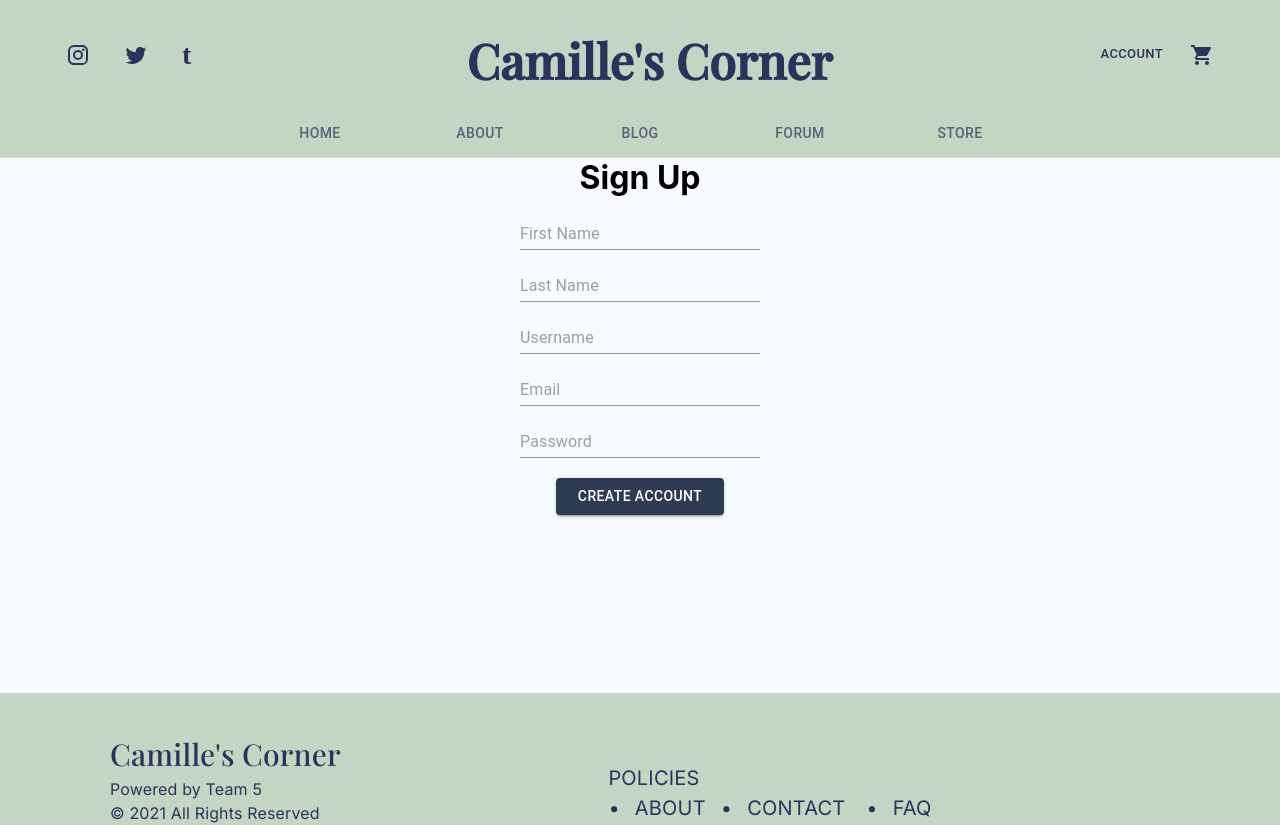
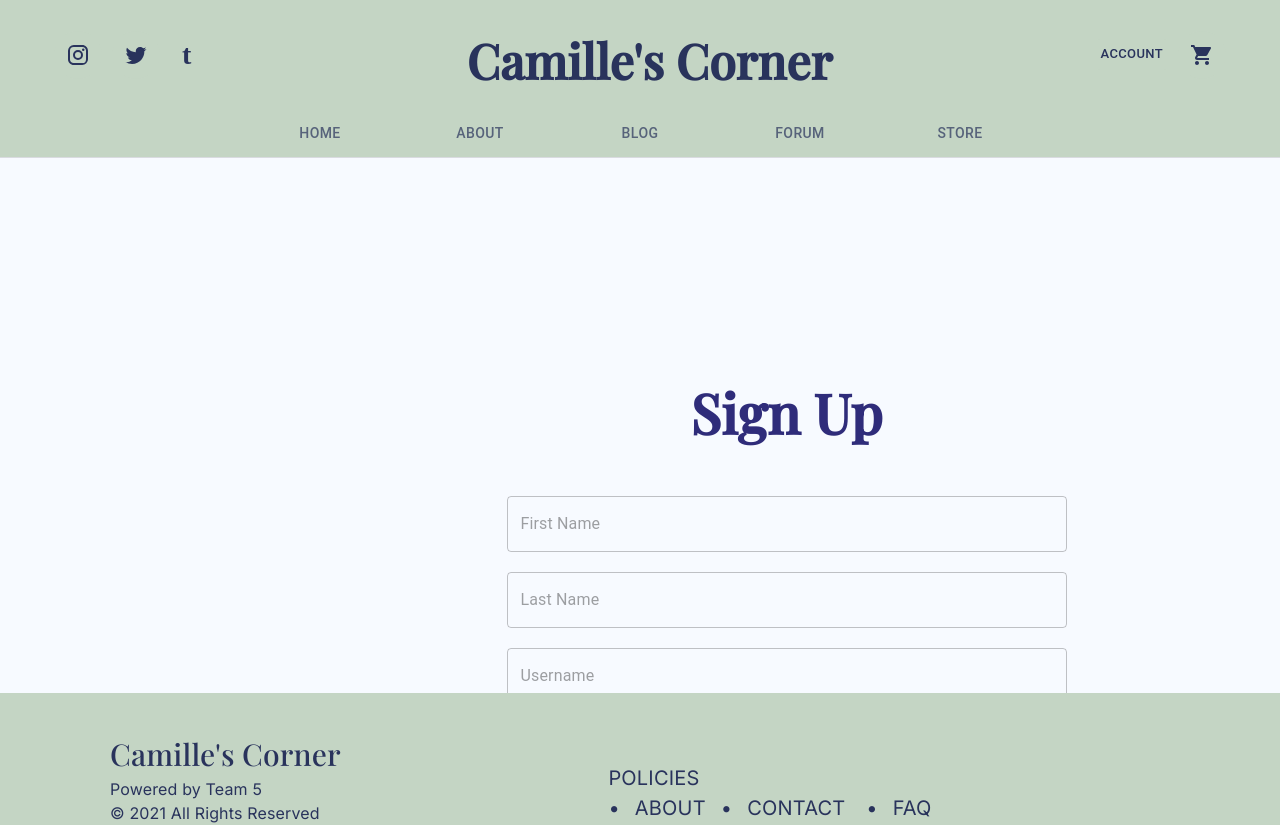
Before and after one commit to smlaming/camille-cooper-blog, a React (Create React App) app: page /sign_up in a window 1280 px wide. Shown: the top 825 px of the page. Built offline with nearby package versions, Linux system fonts and the light colour scheme; no server answers.

Commit message:
styling changes to login/signup/forum pages

```diff
--- a/src/components/Forum.js
+++ b/src/components/Forum.js
@@ -5,7 +5,7 @@ import { UserContext } from "../contexts/UserContext";
 import { useContext } from "react";
 import firebase from "../firebase/firebase";
 import 'react-discussion-board/dist/index.css';
-
+import Box from "@material-ui/core/Box"
 const Forum = () => {
 
     const { user, firstName } = useContext(UserContext);
@@ -52,8 +52,15 @@ const Forum = () => {
     }
 
     return (
-        <div>
+      <div >
+        <div style={{marginTop:"190px"}}>
+        <h1 style={{fontFamily: "Playfair Display", fontSize: 35}}>Welcome to the Forum!</h1>
+        <div style={{fontFamily: "Inter", fontSize:20}}>Feel free to chat with the community ♡</div></div>
+        <div style={{marginRight:"600px", marginLeft:"600px",  marginTop:"40px"}}>
+          <Box boxShadow={2}>
             <DiscussionBoard posts={myPosts} onSubmit={submitPost} firstName={firstName === undefined ? "" : "by " + firstName} />
+            </Box>
+        </div>
         </div>
     )
 }
--- a/src/components/LoginPage.js
+++ b/src/components/LoginPage.js
@@ -1,14 +1,36 @@
 import React, { useState } from "react";
 import firebase from "../firebase/firebase";
-import { TextField, Button, Paper } from "@material-ui/core";
+import { TextField, Button, Paper , Box} from "@material-ui/core";
 import { useHistory, NavLink } from "react-router-dom";
 import axios from "axios";
 import { UserContext } from "../contexts/UserContext";
 import { useContext } from "react";
+import { makeStyles } from '@material-ui/core/styles';
+import Card from '@material-ui/core/Card';
+import Link from "@material-ui/core/Link"
+const useStyles = makeStyles((theme) => ({
+    button: {
+      backgroundColor: "#c4d5c4",
+      color: "#2f2c7a",
+      height: 50,
+      width: "27em",
+      fontWeight: "bold",
+      marginTop: 30,
+      fontSize: 22,
+  },
+  darkblue: {
+    color: "#2f2c7a",
+    fontFamily: 'Playfair Display',
+    fontSize: 55,
+    fontWeight: "bold",
+    paddingBottom: 10,
+}
+  }));
 
 const LoginPage = () => {
-    document.body.style = 'background:"white";';
+    document.body.style = 'background:"grey";';
 
+    const classes = useStyles();
     const history = useHistory();
     const { setUser, forceUserReload } = useContext(UserContext);
     const [email, setEmail] = useState("");
@@ -35,8 +57,9 @@ const LoginPage = () => {
     return (
         <div>
 
-            <div >
-                <h1>Login</h1>
+            <div style={{float: "right", marginRight: "210px", marginTop:"220px"}}>
+
+                <h1 className={classes.darkblue}>Login</h1>
                 <form
                     style={{
                         display: "flex",
@@ -49,36 +72,38 @@ const LoginPage = () => {
                     <TextField
                         type="text"
                         value={email}
+                        variant="outlined"
                         onChange={({ target }) => setEmail(target.value)}
                         placeholder="Email"
-                        style={{ width: "15em" }}
+                        style={{ width: "37em" }}
                     />
                     <br />
                     <TextField
                         type="password"
                         value={password}
+                        variant="outlined"
                         onChange={({ target }) => setPassword(target.value)}
                         placeholder="Password"
-                        style={{ width: "15em" }}
+                        style={{ width: "37em" }}
                     />
 
                     <br />
                     <Button
                         type="submit"
                         variant="contained"
-                        color="primary"
-                        style={{ width: "7em", backgroundColor: "#2E3B55" }}
                         onClick={logIn}
+                        className={classes.button}
+                        style={{marginBottom:10}}
                     >
-                        Log In
+                        SIgn in
                     </Button>
                     <br />
-                    <NavLink className="navbar-item" activeClassName="is-active" to="/sign_up">
-                        Or Create An Account
-            </NavLink>
+                    <Link style={{fontFamily: "inter", color: "#2f2c7a", paddingBottom: 40}} href="/sign_up">
+                        Don't have an account? Create one.
+            </Link>
                 </form>
             </div>
-
+            <img style={{width: 1100, float: "left", paddingRight:1}} src="https://secure.img1-ag.wfcdn.com/im/56274461/resize-h800%5Ecompr-r85/1096/109639462/Sia+2+-+Person+Seating+Group+with+Cushions.jpg"></img>
         </div>
     );
 };
--- a/src/components/SignUpPage.js
+++ b/src/components/SignUpPage.js
@@ -5,11 +5,31 @@ import { useHistory } from "react-router-dom";
 import axios from "axios";
 import { UserContext } from "../contexts/UserContext";
 import { useContext } from "react";
-
+import { makeStyles } from '@material-ui/core/styles';
+import Card from '@material-ui/core/Card';
+import Link from "@material-ui/core/Link"
+const useStyles = makeStyles((theme) => ({
+    button: {
+        backgroundColor: "#c4d5c4",
+        color: "#2f2c7a",
+        height: 50,
+        width: "27em",
+        fontWeight: "bold",
+        marginTop: 30,
+        fontSize: 21,
+    },
+    darkblue: {
+      color: "#2f2c7a",
+      fontFamily: 'Playfair Display',
+      fontSize: 55,
+      fontWeight: "bold",
+      paddingBottom: 10,
+  }
+  }));
 
 const SignUpPage = () => {
     document.body.style = 'background:"white";';
-
+    const classes = useStyles();
     const history = useHistory();
     const { setUser, forceUserReload } = useContext(UserContext);
     const [email, setEmail] = useState("");
@@ -51,8 +71,9 @@ const SignUpPage = () => {
 
     return (
         <div>
+        <div style={{float: "right", marginRight: "210px", marginTop:"180px"}}>
 
-            <h1>Sign Up</h1>
+            <h1 className={classes.darkblue}>Sign Up</h1>
             <form
                 style={{
                     display: "flex",
@@ -65,41 +86,46 @@ const SignUpPage = () => {
                 <TextField
                     type="text"
                     value={firstName}
+                    variant="outlined"
                     onChange={({ target }) => setFirstName(target.value)}
                     placeholder="First Name"
-                    style={{ width: "15em" }}
+                    style={{ width: "35em" }}
                 />
                 <br />
                 <TextField
                     type="text"
                     value={lastName}
+                    variant="outlined"
                     onChange={({ target }) => setLastName(target.value)}
                     placeholder="Last Name"
-                    style={{ width: "15em" }}
+                    style={{ width: "35em" }}
                 />
                 <br />
                 <TextField
                     type="text"
                     value={userName}
+                    variant="outlined"
                     onChange={({ target }) => setUserName(target.value)}
                     placeholder="Username"
-                    style={{ width: "15em" }}
+                    style={{ width: "35em" }}
                 />
                 <br />
                 <TextField
                     type="text"
                     value={email}
+                    variant="outlined"
                     onChange={({ target }) => setEmail(target.value)}
                     placeholder="Email"
-                    style={{ width: "15em" }}
+                    style={{ width: "35em" }}
                 />
                 <br />
                 <TextField
                     type="password"
                     value={password}
+                    variant="outlined"
                     onChange={({ target }) => setPassword(target.value)}
                     placeholder="Password"
-                    style={{ width: "15em" }}
+                    style={{ width: "35em" }}
                 />
 
                 <br />
@@ -107,15 +133,18 @@ const SignUpPage = () => {
                 <Button
                     type="submit"
                     variant="contained"
-                    color="primary"
-                    style={{ width: "12em", backgroundColor: "#2E3B55" }}
+                    className={classes.button}
                     onClick={createAccount}
+                    style={{marginBottom: 20}}
                 >
                     Create Account
         </Button>
+        <Link style={{fontFamily: "inter", color: "#2f2c7a", paddingBottom: 40}} href="/login">
+                        Already have an account? Sign in.
+            </Link>
             </form>
-
-
+        </div>
+        <img style={{width: 1100, float: "left", paddingLeft:1}} src="https://i.pinimg.com/originals/88/19/59/8819592807f0c46ee14cfc1688e96958.jpg"></img>
         </div>
     );
 };
--- a/src/components/blog/bloglist.js
+++ b/src/components/blog/bloglist.js
@@ -19,9 +19,9 @@ const useStyles = makeStyles((theme) => ({
   },
   title: {
     color: "black",
-    // fontFamily: 'Merriweather',
-    fontFamily: 'Inter',
-    fontSize: 30
+    fontFamily: 'Playfair Display',
+    // fontFamily: 'Inter',
+    fontSize: 34
 },
 blurb: {
     color: "black",
@@ -83,7 +83,7 @@ useEffect(() => {
   return (
 <div style={{paddingTop: "1%"}}>
 {/* <h2 style={{marginLeft: 800}}> {Loading()}</h2> */}
-<h1 className={classes.title} >THE LATEST & GREATEST </h1>
+<h1 className={classes.title} >THE BLOG </h1>
 <div className={classes.blurb}>A blog following the journeys of the spontaneous digital nomad and social influencer, Camille.</div>
 {isAdmin ? <AddPost
 setBlog={setBlog}
--- a/src/components/blog/comments.js
+++ b/src/components/blog/comments.js
@@ -11,6 +11,7 @@ import Comment from "@material-ui/icons/Comment"
 import firebase from "../../firebase/firebase";
 import HeartOpen from "@material-ui/icons/FavoriteBorder"
 import IconButton from '@material-ui/core/IconButton';
+import { ScatterPlot } from '@material-ui/icons';
 const useStyles = makeStyles((theme) => ({
     descriptext: {
         fontFamily: 'Inter',
@@ -151,12 +152,19 @@ const toggleLike = ()=>{
             <div className={classes.thecolor} style={{marginBottom:20, display:"flex", alignItems:"center", flexWrap:"wrap"}}>
             <Eye style={{ marginRight:10}}></Eye> {views}
             <Comment style={{marginLeft:60,marginRight:10}}></Comment>{post.length}
-            {like ?
+            {isLoggedIn ? <div>
+                {like ?
             <span   style={{marginLeft:50, marginRight:3}}><IconButton className={classes.thecolor}  onClick={toggleLike}
             ><Heart ></Heart></IconButton> {numLikes} </span>
             :
             <span style={{marginLeft:50, marginRight:3}}><IconButton onClick={toggleLike} className={classes.thecolor}
-            ><HeartOpen></HeartOpen></IconButton> {numLikes-1}</span>}</div></pre>
+            ><HeartOpen></HeartOpen></IconButton> {numLikes-1}</span>}
+            </div> : <div>
+            <span style={{marginLeft:50, marginRight:3}}>
+            <HeartOpen className={classes.thecolor} style={{transform: "scale(1.3)", marginRight:4}}></HeartOpen> {numLikes-1}</span>
+                </div>}
+
+            </div></pre>
 
             <div style={{textAlign: "justify", marginRight: "400px", marginLeft: "400px", marginBottom:60
         }} className={classes.darkblue}>Comments  ({post.length})</div>
```
Also changed, not shown: src/components/AccountPage.js (+19 -17 lines), src/components/home/HomePage.js (+10 -0 lines).
